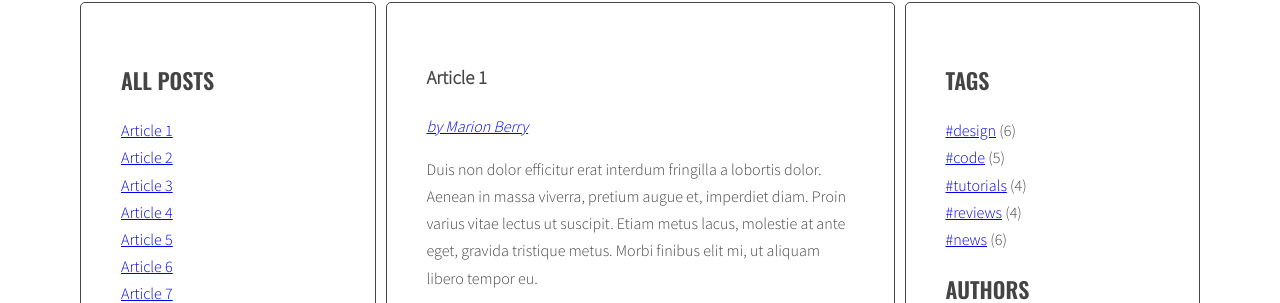
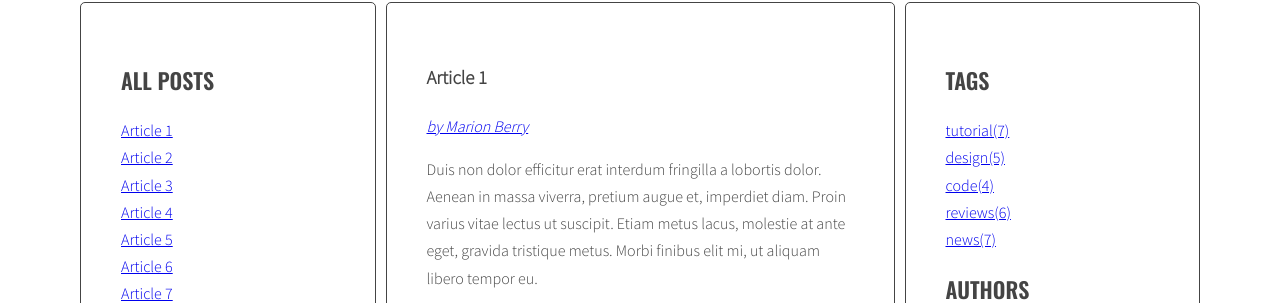
Before and after one commit to MarcinMathea/javascript-blog, a website: page index.html in a window 1280 px wide. Shown: the part 241-544 px from the top of the page. Drawn offline with nearby package versions, Linux system fonts and the light colour scheme.

Commit message:
author bug

```diff
--- a/index.html
+++ b/index.html
@@ -182,11 +182,6 @@
           <aside class="sidebar">
             <h2 class="section-title">Tags</h2>
             <ul class="list tags">
-              <li><a href="#">#design</a> <span>(6)</span></li>
-              <li><a href="#">#code</a> <span>(5)</span></li>
-              <li><a href="#">#tutorials</a> <span>(4)</span></li>
-              <li><a href="#">#reviews</a> <span>(4)</span></li>
-              <li><a href="#">#news</a> <span>(6)</span></li>
             </ul>
             <h2 class="section-title">Authors</h2>
             <ul class="list authors">
--- a/js/script.js
+++ b/js/script.js
@@ -1,4 +1,5 @@
-'use strict'; {
+'use strict';
+{
     const titleClickHandler = function(event) {
         event.preventDefault();
         const clickedElement = this;
@@ -40,11 +41,24 @@
         for (let link of links) {
             link.addEventListener('click', titleClickHandler);
         }
+        console.log('articles');
     }
     generateTitleLinks();
 
+    function calculateTagsParams(tags){
+      const params = {
+        max: 0,
+        min: 999999
+      }
+      for(let tag in tags){
+        params.max = Math.max(tags[tag], params.max);
+        params.min = Math.min(tags[tag], params.min);
+      }
+      return params;
+  }
+
     function generateTags() {
-
+        let allTags = {};
         const articles = document.querySelectorAll(optArticleSelector);
 
         for (let article of articles) {
@@ -56,10 +70,23 @@
             for (let tag of articleTagsArray) {
                 const linkHTML = '<li><a href="#tag-' + tag + '">' + '#' + tag + '</li>';
                 html = html + linkHTML;
+                if(!allTags.hasOwnProperty(tag)){
+                  allTags[tag] = 1;
+                } else {
+                  allTags[tag]++;
+                }
             }
-
             tagsList.innerHTML = html;
         }
+        const tagList = document.querySelector('.tags');
+        const tagsParams = calculateTagsParams(allTags);
+        console.log('tagsParams:', tagsParams);
+        let allTagsHTML = '';
+
+        for(let tag in allTags){
+          allTagsHTML += '<li><a href="#' + tag + '">' + tag + '('+ allTags[tag] + ')</></li>';
+        }
+        tagList.innerHTML = allTagsHTML;
     }
 
     generateTags();
@@ -104,7 +131,7 @@
             const articleAuthorsArray = articleAuthors.split();
 
             for (let author of articleAuthorsArray) {
-                const linkHTML = '<a href="#author-' + author.replace(' ', '').toLowerCase() + '">by ' + author + '</a>';
+                const linkHTML = '<a href="#author-' + author.replace(' ', '-') + '">by ' + author + '</a>';
                 html = html + linkHTML;
             }
 
@@ -119,8 +146,10 @@
 
         const clickedElement = this;
         const href = clickedElement.getAttribute('href');
-        const author = href.replace('#author-', '');
+        const author = href.replace('#author-', '').replace('-', ' ');
         const activeAuthors = document.querySelectorAll('a.active[href^="' + href + '"]');
+        console.log(activeAuthors);
+        console.log(href);
 
         for (let activeAuthor of activeAuthors) {
             activeAuthor.classList.remove('active');
@@ -129,18 +158,20 @@
         const authorLinks = document.querySelectorAll('a[href^="' + href + '"]');
 
         for (let authorLink of authorLinks) {
-            authorLink.classList.add('active')
+            authorLink.classList.add('active');
         }
+          console.log(author);
         generateTitleLinks('[data-author~="' + author + '"]');
+
     }
 
     function addClickListenersToAuthors() {
-        const links = document.querySelectorAll(optArticleAuthorSelector + 'a');
+        const links = document.querySelectorAll(optArticleAuthorSelector + ' a');
         for (let link of links) {
             link.addEventListener('click', authorClickHandler);
         }
+        console.log('cli');
     }
 
     addClickListenersToAuthors();
-
 }
```
